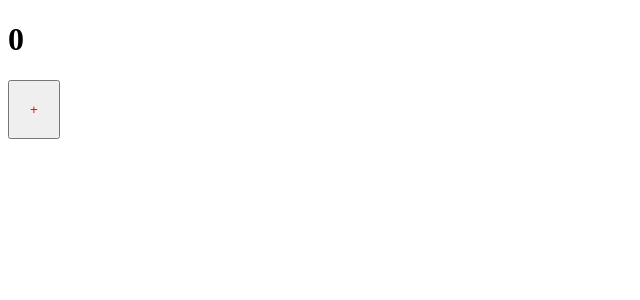
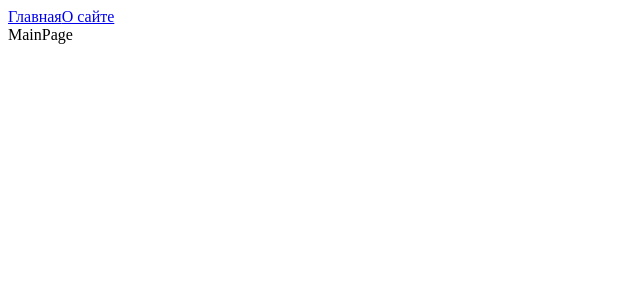
Before and after one commit to Parmon101/production, a React app: page / in a window 1280 px wide. Shown: the top 300 px of the page, without its empty margins (0-640 px from the left). Built offline with nearby package versions, Linux system fonts and the light colour scheme.

Commit message:
Feature, N-3, Add routing

```diff
--- a/package.json
+++ b/package.json
@@ -15,6 +15,7 @@
     "@types/node": "^17.0.21",
     "@types/react": "^17.0.39",
     "@types/react-dom": "^17.0.11",
+    "@types/react-router-dom": "^5.3.3",
     "@types/webpack": "^5.28.0",
     "@types/webpack-dev-server": "^4.7.2",
     "css-loader": "^6.6.0",
@@ -32,6 +33,7 @@
   },
   "dependencies": {
     "react": "^17.0.2",
-    "react-dom": "^17.0.2"
+    "react-dom": "^17.0.2",
+    "react-router-dom": "^6.2.1"
   }
 }
--- a/src/App.tsx
+++ b/src/App.tsx
@@ -1,10 +1,19 @@
-import React from 'react';
-import {Counter} from "./Counter/Counter";
+import React, {Suspense} from 'react';
+import {Link, Route, Routes} from "react-router-dom"
+import {AboutPageAsync} from "./pages/AboutPage/AboutPage.async";
+import {MainPageAsync} from "./pages/MainPage/MainPage.async";
 
 const App = () => {
     return (
         <div className="app">
-            <Counter/>
+          <Link to={'/'}>Главная</Link>
+          <Link to={'/about'}>О сайте</Link>
+          <Suspense fallback={<div>Loading</div>}>
+          <Routes>
+              <Route path={'/about'} element={<AboutPageAsync/>}/>
+              <Route path={'/'} element={<MainPageAsync/>}/>
+          </Routes>
+          </Suspense>
         </div>
     );
 };
--- a/src/index.tsx
+++ b/src/index.tsx
@@ -1,11 +1,12 @@
 
 import {render} from 'react-dom'
 import App from "./App";
+import {BrowserRouter} from "react-router-dom";
 
 render(
-    <div>
-        <App/>
-    </div>,
+    <BrowserRouter>
+      <App/>
+    </BrowserRouter>,
 
     document.getElementById('root')
 )
--- /dev/null
+++ b/src/pages/AboutPage/AboutPage.async.tsx
@@ -0,0 +1,7 @@
+import {lazy} from "react";
+
+export const AboutPageAsync = lazy(() => new Promise(resolve => {
+  // @ts-ignore
+  // TODO до деплоя
+  setTimeout(() => resolve(import('./AboutPage')), 1500)
+}))
--- /dev/null
+++ b/src/pages/AboutPage/AboutPage.tsx
@@ -0,0 +1,11 @@
+import React from 'react';
+
+const AboutPage = () => {
+  return (
+    <div>
+      ABOUT PAGE
+    </div>
+  );
+};
+
+export default AboutPage;
--- /dev/null
+++ b/src/pages/MainPage/MainPage.async.tsx
@@ -0,0 +1,7 @@
+import {lazy} from "react";
+
+export const MainPageAsync = lazy(() => new Promise(resolve => {
+  // @ts-ignore
+  // TODO до деплоя
+  setTimeout(() => resolve(import('./MainPage')), 1500)
+}))
--- /dev/null
+++ b/src/pages/MainPage/MainPage.tsx
@@ -0,0 +1,11 @@
+import React from 'react';
+
+const MainPage = () => {
+  return (
+    <div>
+      MainPage
+    </div>
+  );
+};
+
+export default MainPage;
```
Also changed, not shown: 3 other files (tests, documents, lock files or other folders).
